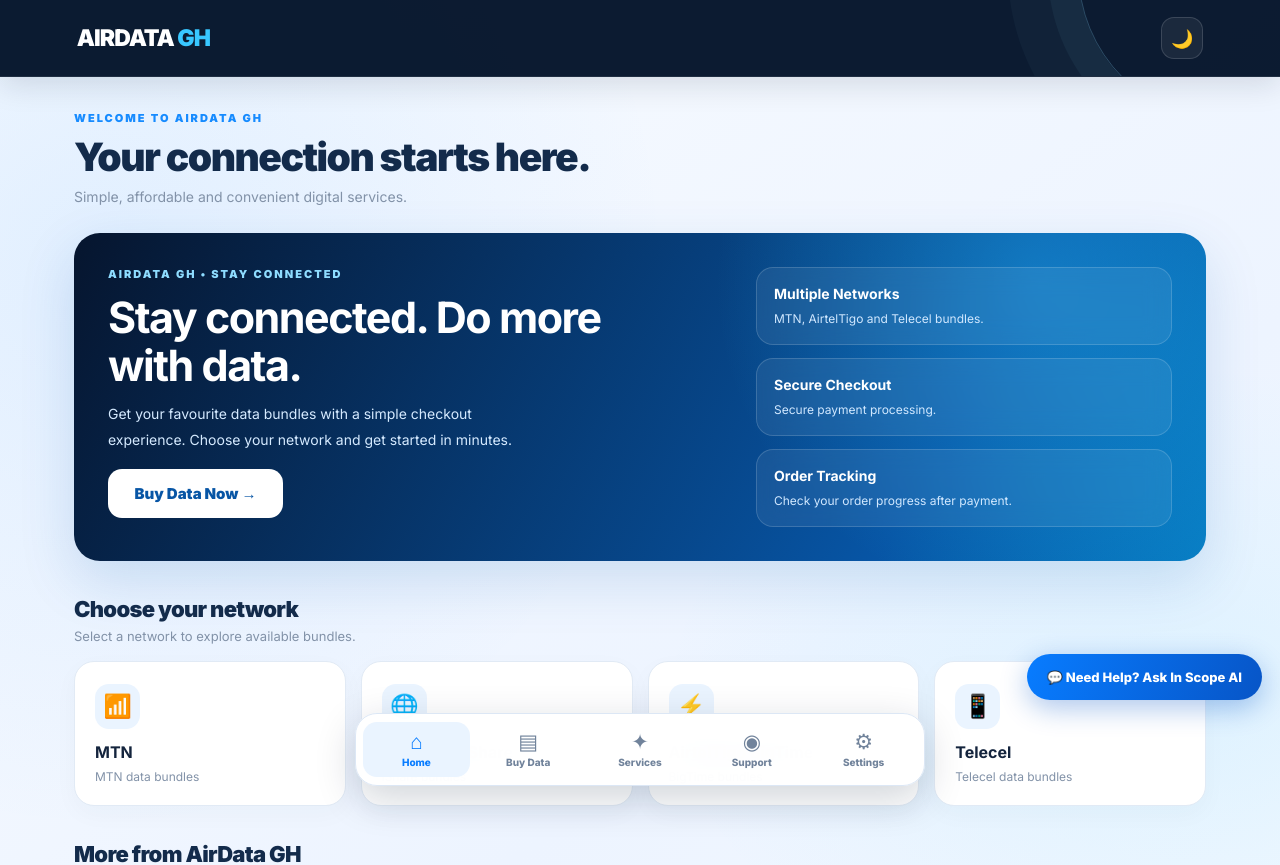
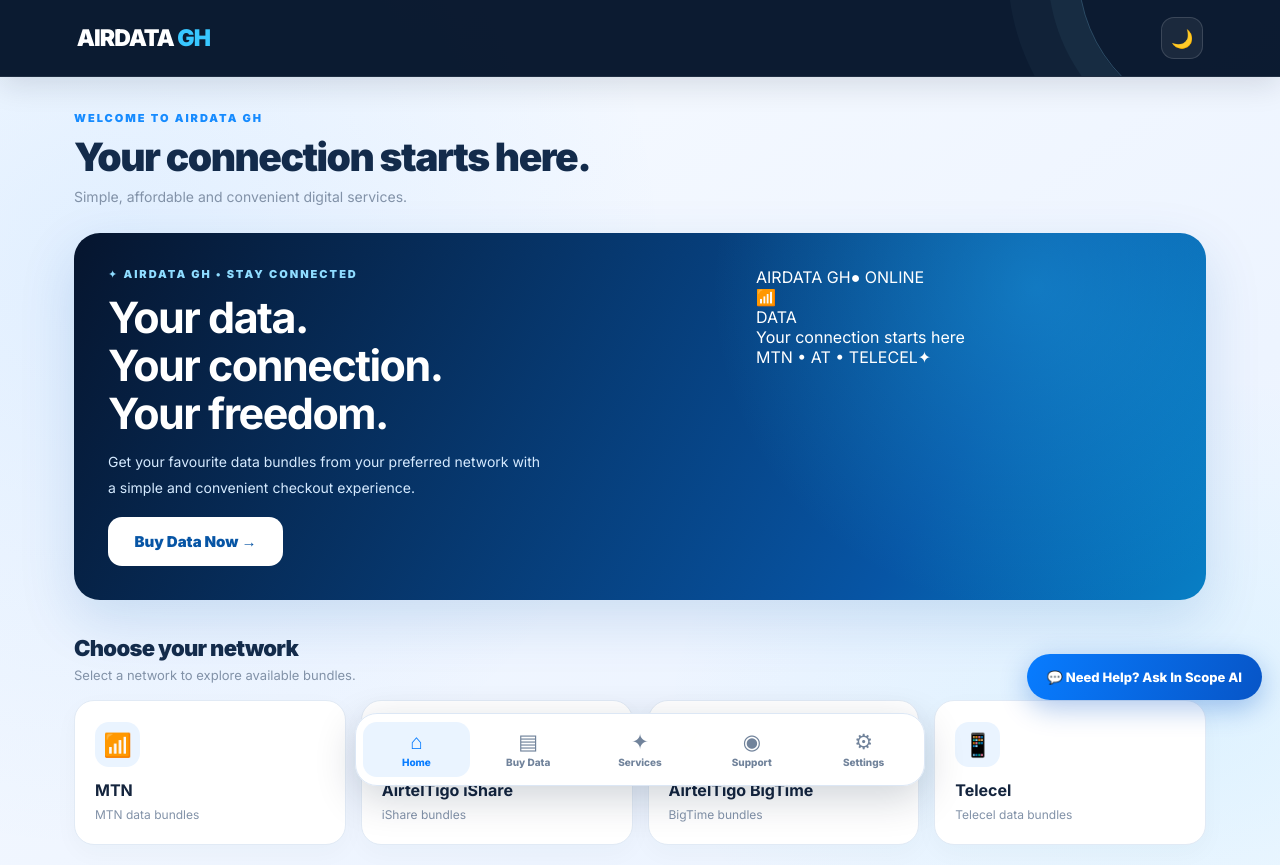
Before and after one commit to airboi19076/airdata-gh, a React (Vite) app: page / in a window 1280 px wide. Shown: the top 865 px of the page. Built offline with nearby package versions, Linux system fonts and the light colour scheme; what @neon/auth would draw is missing.

Commit message:
Update App.jsx

```diff
--- a/src/App.jsx
+++ b/src/App.jsx
@@ -1151,13 +1151,24 @@ export default function App() {
               </div>
 
              <section className="dash-hero">
-                <div>
-                  <div className="dash-hero-tag">AIRDATA GH • STAY CONNECTED</div>
-                  <h2>Stay connected. Do more with data.</h2>
+  <div className="dash-hero-copy">
+    <div className="dash-hero-tag">
+      ✦ AIRDATA GH • STAY CONNECTED
+    </div>
+
+    <h2>
+      Your data.
+      <br />
+      Your connection.
+      <br />
+      Your freedom.
+    </h2>
+
     <p>
-                    Get your favourite data bundles with a simple checkout
-                    experience. Choose your network and get started in minutes.
+      Get your favourite data bundles from your preferred
+      network with a simple and convenient checkout experience.
     </p>
+
     <button
       className="primary"
       onClick={() => navigate('buy-data')}
@@ -1166,18 +1177,26 @@ export default function App() {
     </button>
   </div>
 
-                <div className="dash-side">
-                  <div className="dash-highlight">
-                    <strong>Multiple Networks</strong>
-                    <span>MTN, AirtelTigo and Telecel bundles.</span>
-                  </div>
-                  <div className="dash-highlight">
-                    <strong>Secure Checkout</strong>
-                    <span>Secure payment processing.</span>
-                  </div>
-                  <div className="dash-highlight">
-                    <strong>Order Tracking</strong>
-                    <span>Check your order progress after payment.</span>
+  <div className="dash-hero-visual" aria-hidden="true">
+    <div className="dash-visual-orbit"></div>
+
+    <div className="dash-visual-card">
+      <div className="dash-visual-top">
+        <span>AIRDATA GH</span>
+        <span>● ONLINE</span>
+      </div>
+
+      <div className="dash-visual-icon">📶</div>
+
+      <div className="dash-visual-number">DATA</div>
+      <div className="dash-visual-caption">
+        Your connection starts here
+      </div>
+
+      <div className="dash-visual-bottom">
+        <span>MTN • AT • TELECEL</span>
+        <span>✦</span>
+      </div>
     </div>
   </div>
 </section>
```
Lines whose indentation alone changed are shown as unchanged.
